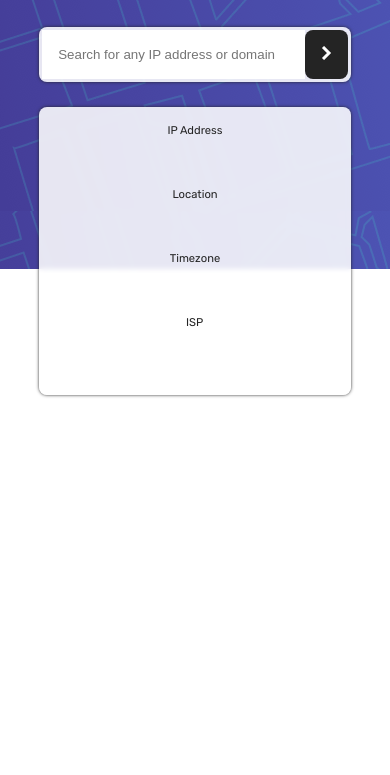
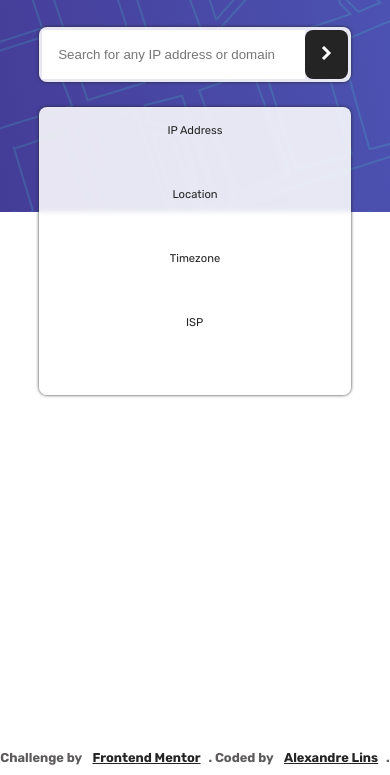
Before and after one commit to aslinsjr/ip-address-tracker-master, a plain HTML site: page index.html in a window 390 px wide. Shown: the part 69-844 px from the top of the page. Drawn offline with nearby package versions, Linux system fonts and the light colour scheme; no server answers.

Commit message:
Updates responsivness

```diff
--- a/script.js
+++ b/script.js
@@ -33,6 +33,8 @@ function renderMap(lat, lng) {
     });
 
     L.marker([lat, lng], { icon: myIcon }).addTo(map);
+
+    L.control.zoom().setPosition("bottomleft").addTo(map)
 
     L.tileLayer('https://tile.openstreetmap.org/{z}/{x}/{y}.png', {
         maxZoom: 19,
--- a/style.css
+++ b/style.css
@@ -132,10 +132,11 @@ h1 {
 }
 
 footer {
+    width: 100%;
     position: absolute;
     bottom: 0;
-    z-index: 2;
-    width: 100%;
+    z-index: 1;
+    pointer-events: none;
 }
 
 footer .attribution {
@@ -149,6 +150,7 @@ footer .attribution {
 footer .attribution a {
     margin: 0 0.5rem;
     color: #242424;
+    pointer-events: all;
 }
 
 @keyframes fadeIn {
@@ -173,9 +175,6 @@ footer .attribution a {
 }
 
 @media screen and (max-width: 900px) {
-    body {
-        height: 100%;
-    }
 
     .top-container {
         height: 40vh;
```
